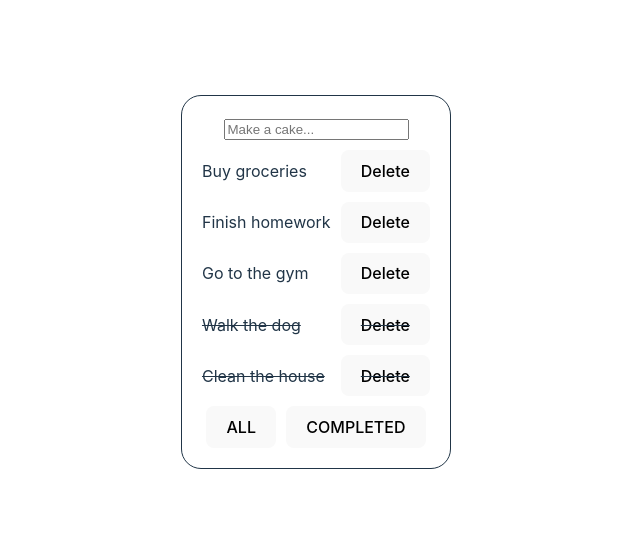
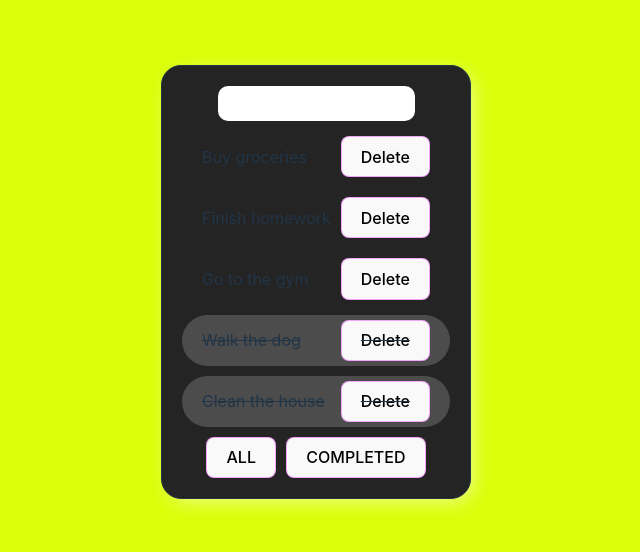
Before and after one commit to godidev/Todo-Ts, a React (Vite) app: page / in a window 1280 px wide. Shown: the part 118-670 px from the top of the page, without its empty margins (324-964 px from the left). Built offline with nearby package versions, Linux system fonts and the light colour scheme.

Commit message:
feat: change background color

```diff
--- a/src/components/Todo.tsx
+++ b/src/components/Todo.tsx
@@ -20,6 +20,7 @@ const Todo: React.FC<Props> = ({
 }) => {
   const styles = {
     textDecoration: completed ? 'line-through' : 'none',
+    backgroundColor: completed ? '#4c4c4c' : '#242424',
   }
   return (
     <div style={styles} className='todo-item'>
--- a/src/index.css
+++ b/src/index.css
@@ -38,7 +38,7 @@ h1 {
 
 button {
   border-radius: 8px;
-  border: 1px solid transparent;
+  border: 1px solid rgba(238, 51, 255, 0.429);
   padding: 0.6em 1.2em;
   font-size: 1em;
   font-weight: 500;
@@ -61,12 +61,17 @@ button:focus-visible {
   align-items: center;
 }
 
+body {
+  background-color: rgb(218, 255, 8);
+}
+
 .container {
   border: 1px solid;
   padding: 20px;
   border-radius: 20px;
   -webkit-box-shadow: 5px 5px 20px -3px rgba(255, 255, 255, 0.56);
   box-shadow: 5px 5px 20px -3px rgba(255, 255, 255, 0.56);
+  background-color: rgb(36, 36, 36);
 }
 
 .todos-list {
@@ -80,6 +85,8 @@ button:focus-visible {
   display: flex;
   justify-content: space-between;
   align-items: center;
+  padding: 5px 20px;
+  border-radius: 30px;
   gap: 10px;
   position: relative;
   text-align: left;
@@ -95,6 +102,16 @@ footer {
   gap: 10px;
 }
 
+header input {
+  padding: 10px;
+  border-radius: 10px;
+  border: none;
+}
+
+header input::placeholder {
+  color: white;
+}
+
 @media (prefers-color-scheme: light) {
   :root {
     color: #213547;
```
